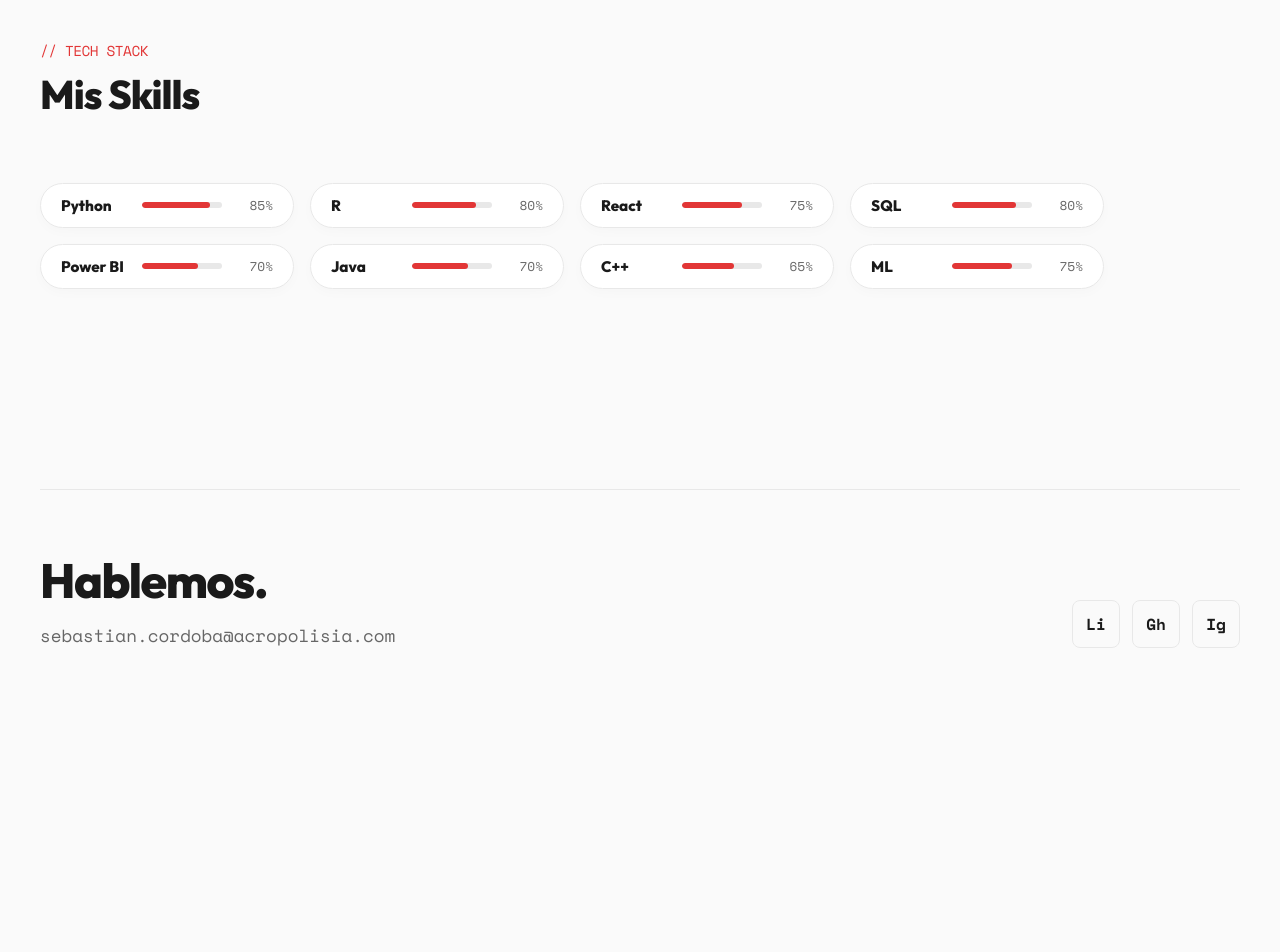
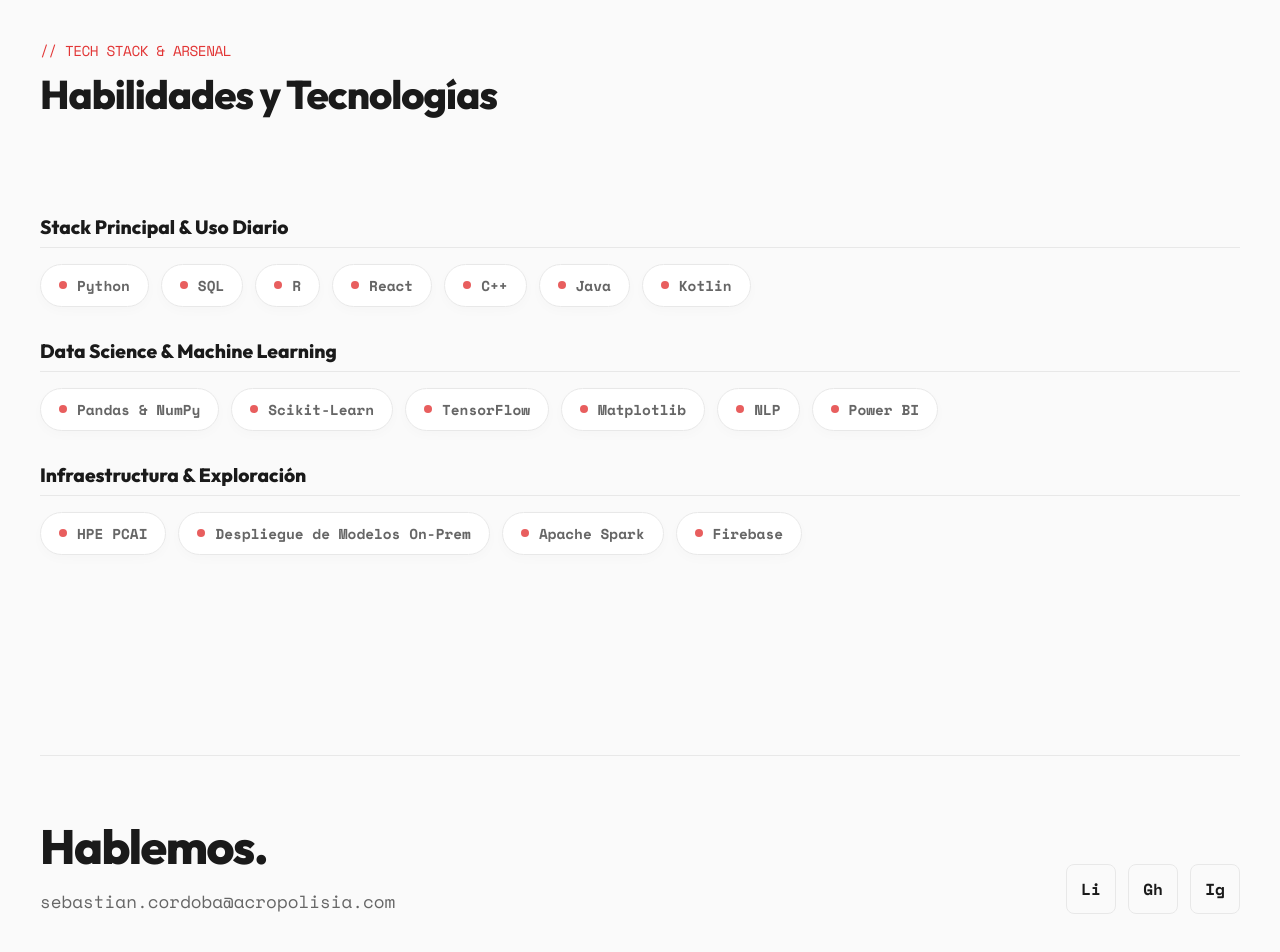
Before and after one commit to SebasRubik/Portfolio, a React (Vite) app: page /Portfolio/contactame in a window 1280 px wide. Shown: the part 1624-2576 px from the top of the page. Before the commit the page ends 2412 px from the top, so only its background shows below. Built offline with nearby package versions, Linux system fonts and the light colour scheme.

Commit message:
feat: redesign skills section with modal descriptions and update background

```diff
--- a/src/App.jsx
+++ b/src/App.jsx
@@ -6,13 +6,11 @@ import Proyectos from './Components/Proyectos/Proyectos';
 import Habilidades from './Components/Habilidades/Habilidades';
 import Contactame from './Components/Contactame/Contactame';
 import SpiderBackground from './Components/SpiderBackground/SpiderBackground';
-import SpiderBuddy from './Components/SpiderBuddy/SpiderBuddy';
 
 export default function App() {
   return (
     <>
       <SpiderBackground />
-      <SpiderBuddy />
       <div className="portfolio-container">
         <Navbar />
         <main>
--- a/src/Components/Contactame/Contactame.css
+++ b/src/Components/Contactame/Contactame.css
@@ -50,6 +50,7 @@
   font-weight: 700;
   font-size: 1rem;
   transition: all 0.2s ease;
+  text-decoration: none;
 }
 
 .social-btn:hover {
--- a/src/Components/Contactame/Contactame.jsx
+++ b/src/Components/Contactame/Contactame.jsx
@@ -12,9 +12,9 @@ export default function Contactame() {
       </div>
 
       <div className="contact-right">
-        <button className="social-btn">Li</button>
-        <button className="social-btn">Gh</button>
-        <button className="social-btn">Ig</button>
+        <a href="https://www.linkedin.com/in/sebastian-cordoba" target="_blank" rel="noreferrer" className="social-btn">Li</a>
+        <a href="https://github.com/SebasRubik" target="_blank" rel="noreferrer" className="social-btn">Gh</a>
+        <a href="https://www.instagram.com/seeb444s/" target="_blank" rel="noreferrer" className="social-btn">Ig</a>
       </div>
     </footer>
   );
--- a/src/Components/Habilidades/Habilidades.css
+++ b/src/Components/Habilidades/Habilidades.css
@@ -1,56 +1,148 @@
 .habilidades-section {
   display: flex;
   flex-direction: column;
+  gap: 32px;
 }
 
-.skills-container {
+.skills-categories-wrapper {
+  display: flex;
+  flex-direction: column;
+  gap: 32px;
+}
+
+.skill-category {
+  display: flex;
+  flex-direction: column;
+  gap: 16px;
+}
+
+.category-title {
+  font-family: var(--font-heading);
+  font-size: 1.2rem;
+  color: var(--text-primary);
+  font-weight: 700;
+  border-bottom: 1px solid var(--border-color);
+  padding-bottom: 8px;
+}
+
+.skills-container.inner-skills {
   display: flex;
   flex-wrap: wrap;
-  gap: 16px;
+  gap: 12px;
 }
 
 .skill-pill {
   background-color: #FFFFFF;
   border: 1px solid var(--border-color);
   border-radius: 30px;
-  padding: 12px 20px;
+  padding: 10px 18px;
   display: flex;
   align-items: center;
-  gap: 16px;
+  gap: 10px;
   box-shadow: 0 4px 12px rgba(0,0,0,0.02);
-  transition: border-color 0.2s ease;
+  transition: all 0.2s ease;
+  cursor: default;
 }
 
 .skill-pill:hover {
-  border-color: var(--text-tertiary);
+  border-color: var(--accent-color);
+  transform: translateY(-2px);
+  box-shadow: 0 6px 16px rgba(226,54,54,0.1);
+}
+
+.skill-dot {
+  width: 8px;
+  height: 8px;
+  border-radius: 50%;
+  background-color: var(--accent-color);
+  opacity: 0.8;
 }
 
 .skill-name {
-  font-family: var(--font-heading);
-  font-weight: 700;
-  font-size: 0.95rem;
-  color: var(--text-primary);
-  min-width: 65px;
+  font-family: var(--font-mono);
+  font-weight: 600;
+  font-size: 0.9rem;
+  color: var(--text-secondary);
 }
 
-.skill-progress-bg {
-  width: 80px;
-  height: 6px;
-  background-color: var(--border-color);
-  border-radius: 10px;
-  overflow: hidden;
+.interactive-pill {
+  cursor: pointer;
 }
 
-.skill-progress-fill {
-  height: 100%;
-  background-color: var(--accent-color);
-  border-radius: 10px;
+/* Modal Styles */
+.modal-overlay {
+  position: fixed;
+  top: 0;
+  left: 0;
+  width: 100vw;
+  height: 100vh;
+  background-color: rgba(26, 26, 26, 0.4);
+  backdrop-filter: blur(4px);
+  display: flex;
+  justify-content: center;
+  align-items: center;
+  z-index: 1000;
+  animation: fadeIn 0.2s ease-out forwards;
 }
 
-.skill-percent {
-  font-family: var(--font-mono);
-  font-size: 0.8rem;
+.skill-modal {
+  background: white;
+  padding: 32px;
+  border-radius: 16px;
+  max-width: 400px;
+  width: 90%;
+  position: relative;
+  box-shadow: 0 20px 40px rgba(0, 0, 0, 0.1);
+  animation: slideUp 0.3s ease-out forwards;
+}
+
+.close-btn {
+  position: absolute;
+  top: 16px;
+  right: 16px;
+  background: none;
+  border: none;
+  font-size: 24px;
+  color: var(--text-tertiary);
+  cursor: pointer;
+  transition: color 0.2s;
+}
+
+.close-btn:hover {
+  color: var(--accent-color);
+}
+
+.skill-modal-content {
+  display: flex;
+  flex-direction: column;
+  gap: 12px;
+}
+
+.skill-modal-content h3 {
+  font-family: var(--font-heading);
+  font-size: 1.5rem;
+  color: var(--text-primary);
+  margin-top: 8px;
+}
+
+.skill-modal-content p {
+  font-family: var(--font-body);
+  font-size: 1.05rem;
+  line-height: 1.5;
   color: var(--text-secondary);
-  min-width: 35px;
-  text-align: right;
 }
+
+.modal-dot {
+  width: 12px;
+  height: 12px;
+}
+
+@keyframes fadeIn {
+  from { opacity: 0; }
+  to { opacity: 1; }
+}
+
+@keyframes slideUp {
+  from { opacity: 0; transform: translateY(20px); }
+  to { opacity: 1; transform: translateY(0); }
+}
--- a/src/Components/Habilidades/Habilidades.jsx
+++ b/src/Components/Habilidades/Habilidades.jsx
@@ -1,39 +1,89 @@
-import React from 'react';
+import React, { useState } from 'react';
 import './Habilidades.css';
 
 export default function Habilidades() {
-  const skills = [
-    { name: 'Python', percent: 85 },
-    { name: 'R', percent: 80 },
-    { name: 'React', percent: 75 },
-    { name: 'SQL', percent: 80 },
-    { name: 'Power BI', percent: 70 },
-    { name: 'Java', percent: 70 },
-    { name: 'C++', percent: 65 },
-    { name: 'ML', percent: 75 }
+  const [selectedSkill, setSelectedSkill] = useState(null);
+
+  const skillCategories = [
+    {
+      title: "Stack Principal & Uso Diario",
+      skills: [
+        { name: 'Python', desc: 'Mi lenguaje principal para backend, scripts y análisis robusto de datos.' },
+        { name: 'SQL', desc: 'Indispensable para modelado, consultas complejas y extracción de bases de datos relacionales.' },
+        { name: 'R', desc: 'Uso R para exploración estadística pura y modelado matemático preciso.' },
+        { name: 'React', desc: 'Construyo todas mis interfaces de usuario interactivas con React (como este portafolio).' },
+        { name: 'C++', desc: 'Para algoritmos de alto rendimiento y lógica que requiere control absoluto de memoria.' },
+        { name: 'Java', desc: 'Desarrollo en entornos empresariales fuertemente tipados y microservicios.' },
+        { name: 'Kotlin', desc: 'La alternativa moderna para desarrollos en el ecosistema de la JVM y Android.' }
+      ]
+    },
+    {
+      title: "Data Science & Machine Learning",
+      skills: [
+        { name: 'Pandas & NumPy', desc: 'Mi pan de cada día para manipulación de tablas masivas y cálculo matricial en Python.' },
+        { name: 'Scikit-Learn', desc: 'El motor principal para aplicar modelos clásicos de Machine Learning y pre-procesamiento.' },
+        { name: 'TensorFlow', desc: 'Librería para arquitecturas de Deep Learning y redes neuronales.' },
+        { name: 'Matplotlib', desc: 'Creación de visualizaciones estáticas para reportes y análisis exploratorio riguroso.' },
+        { name: 'NLP', desc: 'Técnicas de procesamiento de lenguaje natural aplicado a gran escala.' },
+        { name: 'Power BI', desc: 'Construcción de Dashboards gerenciales interactivos para la toma de decisiones.' }
+      ]
+    },
+    {
+      title: "Infraestructura & Exploración",
+      skills: [
+        { name: 'HPE PCAI', desc: 'Explorando Private Cloud AI de HPE para manejo corporativo y escalado local de IA.' },
+        { name: 'Despliegue de Modelos On-Prem', desc: 'Asegurando que los modelos corran in-house para máxima confidencialidad de datos corporativos.' },
+        { name: 'Apache Spark', desc: 'Procesamiento distribuido de Big Data cuando los recursos en máquina única no alcanzan.' },
+        { name: 'Firebase', desc: 'Bases de datos no relacionales en tiempo real y autenticación rápida de apps.' }
+      ]
+    }
   ];
+
+  const handleCloseModal = (e) => {
+    if (e.target.className === 'modal-overlay') {
+      setSelectedSkill(null);
+    }
+  };
 
   return (
     <div className="habilidades-section">
       <div className="section-header">
-        <span className="mono-label">// TECH STACK</span>
-        <h2 className="section-title">Mis Skills</h2>
+        <span className="mono-label">// TECH STACK & ARSENAL</span>
+        <h2 className="section-title">Habilidades y Tecnologías</h2>
       </div>
 
-      <div className="skills-container">
-        {skills.map((skill, index) => (
-          <div className="skill-pill" key={index}>
-            <span className="skill-name">{skill.name}</span>
-            <div className="skill-progress-bg">
-              <div
-                className="skill-progress-fill"
-                style={{ width: `${skill.percent}%` }}
-              ></div>
+      <div className="skills-categories-wrapper">
+        {skillCategories.map((category, idx) => (
+          <div className="skill-category" key={idx}>
+            <h3 className="category-title">{category.title}</h3>
+            <div className="skills-container inner-skills">
+              {category.skills.map((skill, index) => (
+                <div
+                  className="skill-pill interactive-pill"
+                  key={index}
+                  onClick={() => setSelectedSkill(skill)}
+                >
+                  <div className="skill-dot"></div>
+                  <span className="skill-name">{skill.name}</span>
+                </div>
+              ))}
             </div>
-            <span className="skill-percent">{skill.percent}%</span>
           </div>
         ))}
       </div>
+
+      {selectedSkill && (
+        <div className="modal-overlay" onClick={handleCloseModal}>
+          <div className="skill-modal">
+            <button className="close-btn" onClick={() => setSelectedSkill(null)}>×</button>
+            <div className="skill-modal-content">
+              <div className="skill-dot modal-dot"></div>
+              <h3>{selectedSkill.name}</h3>
+              <p>{selectedSkill.desc}</p>
+            </div>
+          </div>
+        </div>
+      )}
     </div>
   );
 }
--- a/src/Components/Principal/Principal.css
+++ b/src/Components/Principal/Principal.css
@@ -89,7 +89,6 @@
   align-items: center;
   position: relative;
   box-shadow: 0 10px 30px rgba(0,0,0,0.02);
-  overflow: hidden;
 }
 
 .hero-avatar {
@@ -124,6 +123,8 @@
   width: 100%;
   height: 8px;
   background: linear-gradient(90deg, #E23636 0%, #1A1A1A 50%, #E23636 100%);
+  border-bottom-left-radius: 12px;
+  border-bottom-right-radius: 12px;
 }
 
 /* Floating Badges */
--- a/src/Components/Principal/Principal.jsx
+++ b/src/Components/Principal/Principal.jsx
@@ -38,7 +38,7 @@ export default function Principal() {
           </div>
 
           <div className="hero-avatar">
-            <img src="/assets/Foto%20linkedin%201.png" alt="Sebastián Córdoba" className="hero-img" onError={(e) => {e.target.src = 'https://via.placeholder.com/140'; console.error('Imagen no encontrada')}} />
+            <img src={`${import.meta.env.BASE_URL}assets/perfil.png`} alt="Sebastián Córdoba" className="hero-img" onError={(e) => {e.target.src = 'https://via.placeholder.com/140'; console.error('Imagen no encontrada')}} />
           </div>
           <p className="hero-username">@SebasRubik</p>
           <div className="hero-strip"></div>
--- a/src/Components/SpiderBuddy/SpiderBuddy.css
+++ b/src/Components/SpiderBuddy/SpiderBuddy.css
@@ -1,5 +1,5 @@
 .spider-buddy {
-  position: absolute;
+  position: fixed;
   top: -6px;
   left: -6px;
   width: 12px;
```
Also changed, not shown: src/Components/SpiderBackground/SpiderBackground.css (added, +20 -0 lines), src/Components/SpiderBackground/SpiderBackground.jsx (+12 -4 lines), src/Components/SpiderBuddy/SpiderBuddy.jsx (+25 -23 lines), public/assets/perfil.png (renamed from public/assets/Foto linkedin 1.png).
